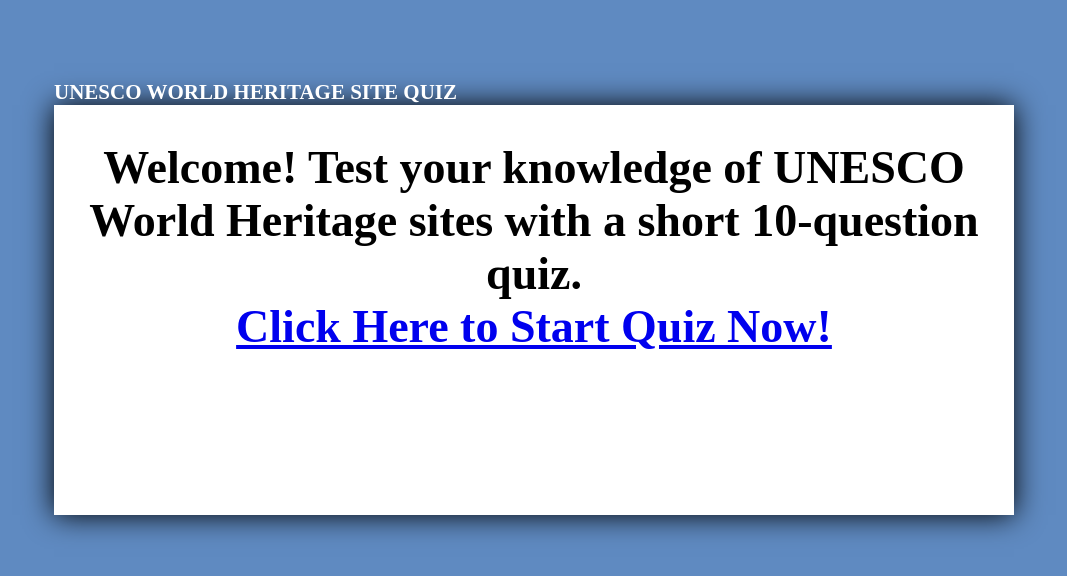
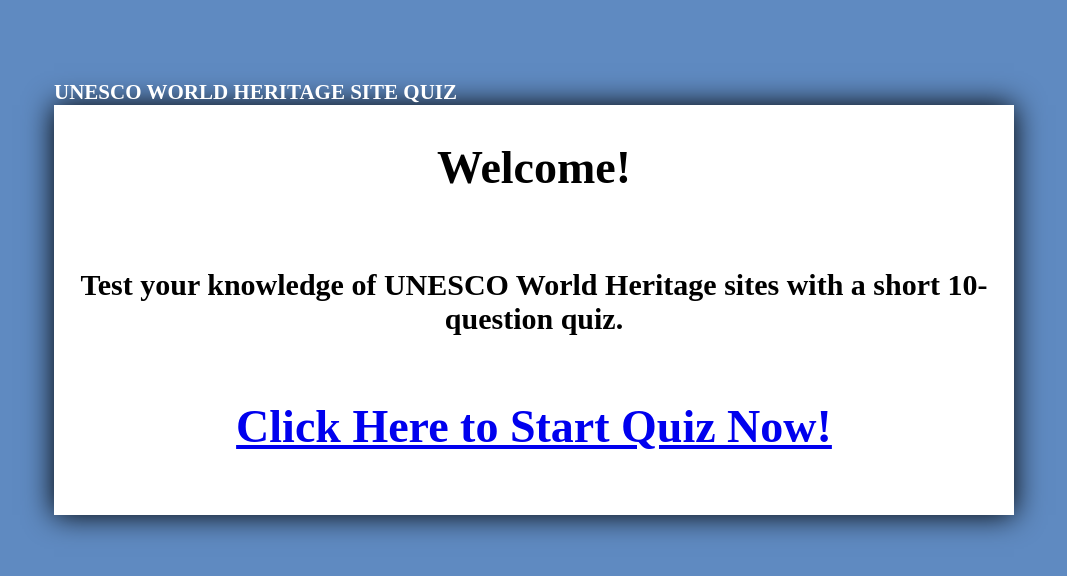
Before and after one commit to kcmoffat/unesco, a Django app: page / in a window 1280 px wide. Shown: the top 576 px of the page, without its empty margins (106-1173 px from the left). Run offline with Django 3.2, Linux system fonts and the light colour scheme; data that the repository does not hold is empty.

Commit message:
modified home page styling

```diff
--- a/html_templates/django/templates/unesco/index.html
+++ b/html_templates/django/templates/unesco/index.html
@@ -21,7 +21,9 @@
                     <h1>Welcome Back!  </br><a href="/quiz/{{quiz_id}}/new_question/">Resume Quiz</a></h1>
                 {% endif %}
 		    {% else %}
-		        <h1>Welcome!  Test your knowledge of UNESCO World Heritage sites with a short 10-question quiz.</br><a href="/quiz/new_quiz/">Click Here to Start Quiz Now!</a></h1>
+		        <h1>Welcome!</h1></br>
+		        <h2>Test your knowledge of UNESCO World Heritage sites with a short 10-question quiz.</br></br></h2>
+		        <h1><a href="/quiz/new_quiz/">Click Here to Start Quiz Now!</a></h1>
 	        {% endif %}
         </div>
     </div>
--- a/quiz/static/css/styles.css
+++ b/quiz/static/css/styles.css
@@ -29,6 +29,12 @@ body{
     text-align: center;
     vertical-align: middle;
     font-size: 46px;
+}
+
+#content_wrapper h2{
+    text-align: center;
+    vertical-align: middle;
+    font-size: 30px;
 }
 
 #left_column{
```
